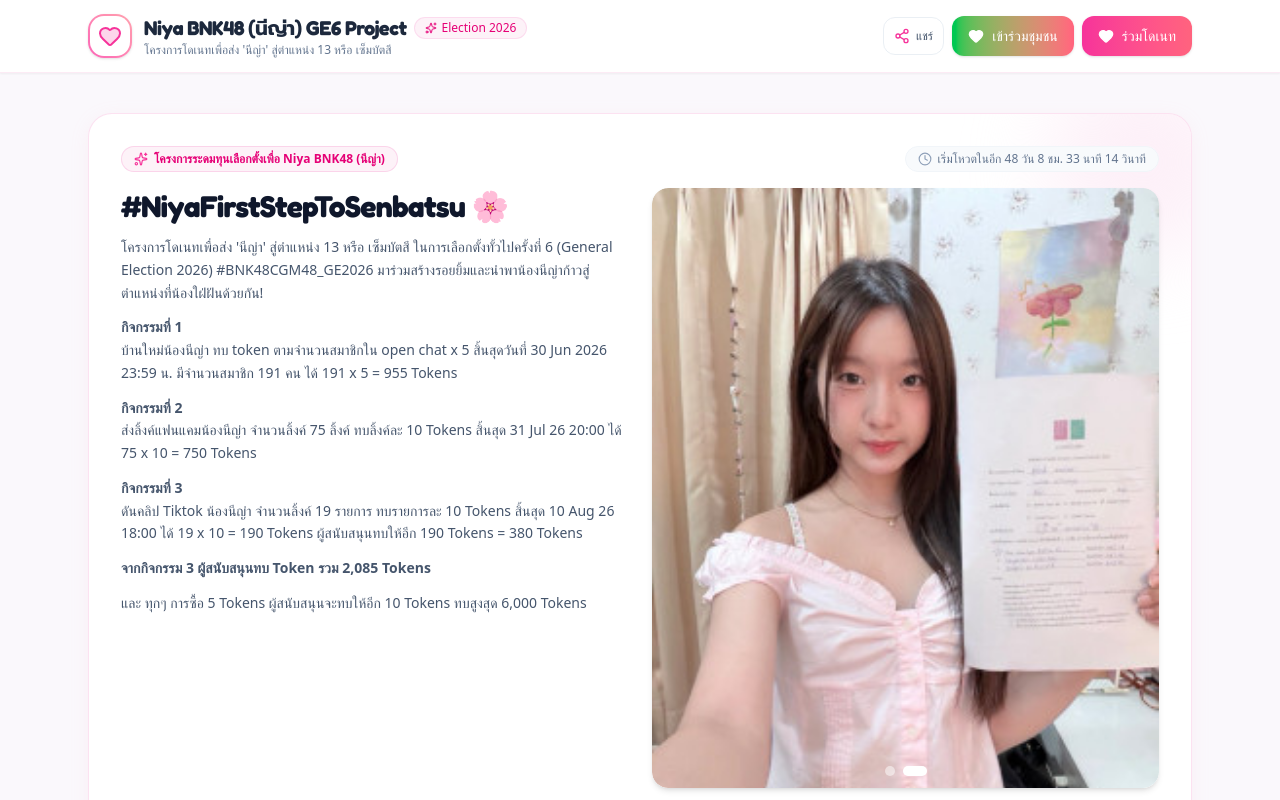
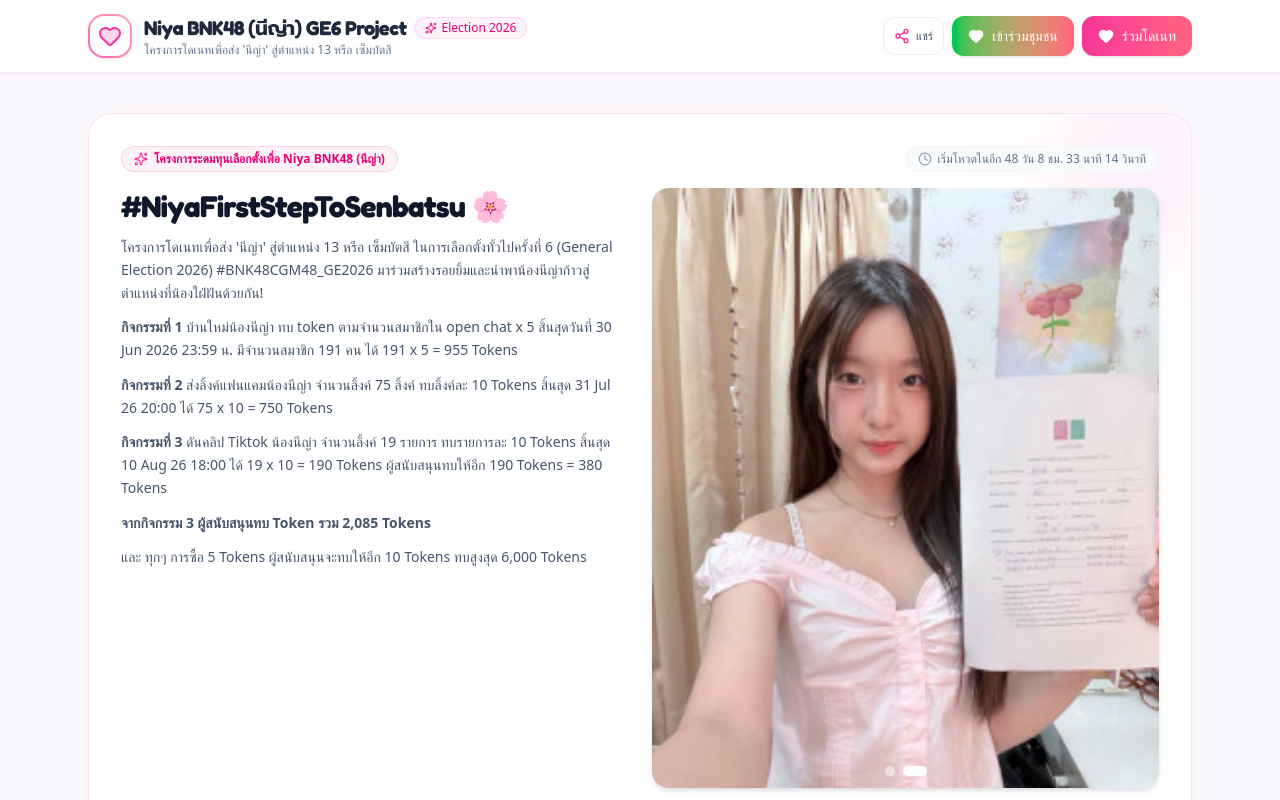
Before and after one commit to niyoyoclub/niyoyoclub-firststeptosenbatsu-donate-tracker, a Vue app: page / in a window 1280 px wide. Shown: the top 800 px of the page. Built offline with nearby package versions, Linux system fonts and the light colour scheme; no server answers.

Commit message:
version 0.2.0

```diff
--- a/src/App.vue
+++ b/src/App.vue
@@ -106,7 +106,7 @@ const scrollToTop = () => {
     <!-- Header -->
     <Header
       :campaign="campaign"
-      @openDonate="isDonateOpen = true"
+      @openDonate="isDonateOpen = false"
       @openChatOpen="isOpenChatOpen = true"
       @openSheetModal="isSheetOpen = true"
       @resetData="handleResetData"
@@ -120,7 +120,7 @@ const scrollToTop = () => {
         :milestones="milestones"
         :totalAmount="totalAmount"
         :totalDonors="totalDonors"
-        @openDonate="isDonateOpen = true"
+        @openDonate="isDonateOpen = false"
         @openChatOpen="isOpenChatOpen = true"
         @scrollToCalculator="scrollToSection('reward-calculator')"
         @scrollToWish="scrollToSection('wish-wall')"
--- a/src/components/HeroProgress.vue
+++ b/src/components/HeroProgress.vue
@@ -144,15 +144,15 @@ const setCurrentIndex = (index) => {
           {{ campaign.subtitle }} ในการเลือกตั้งทั้วไปครั้งที่ 6 (General Election 2026) #BNK48CGM48_GE2026 มาร่วมสร้างรอยยิ้มและนำพาน้องนีญ่าก้าวสู่ตำแหน่งที่น้องใฝ่ฝันด้วยกัน!
         </p>
         <p class="text-sm text-slate-600 leading-relaxed max-w-2xl">
-          <h6 class="font-bold">กิจกรรมที่ 1</h6>
+          <span class="font-bold">กิจกรรมที่ 1</span>
           บ้านใหม่น้องนีญ่า ทบ token ตามจำนวนสมาชิกใน open chat x 5 สิ้นสุดวันที่ 30 Jun 2026 23:59 น. มีจำนวนสมาชิก 191 คน ได้ 191 x 5 = 955 Tokens
         </p>
         <p class="text-sm text-slate-600 leading-relaxed max-w-2xl">
-          <h6 class="font-bold">กิจกรรมที่ 2</h6>
+          <span class="font-bold">กิจกรรมที่ 2</span>
           ส่งลิ้งค์แฟนแคมน้องนีญ่า จำนวนลิ้งค์ 75 ลิ้งค์ ทบลิ้งค์ละ 10 Tokens สิ้นสุด 31 Jul 26 20:00 ได้ 75 x 10 = 750 Tokens
         </p>
         <p class="text-sm text-slate-600 leading-relaxed max-w-2xl">
-          <h6 class="font-bold">กิจกรรมที่ 3</h6>
+          <span class="font-bold">กิจกรรมที่ 3</span>
           ดันคลิป Tiktok น้องนีญ่า จำนวนลิ้งค์ 19 รายการ ทบรายการละ 10 Tokens สิ้นสุด 10 Aug 26 18:00 ได้ 19 x 10 = 190 Tokens ผู้สนับสนุนทบให้อีก 190 Tokens = 380 Tokens
         </p>
         <p class="text-sm text-slate-600 leading-relaxed max-w-2xl">
```
